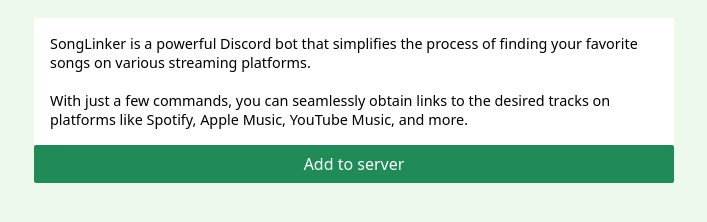
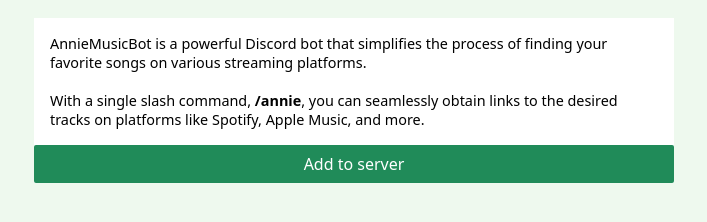
Before and after one commit to logicalley/discord.anniemusic.app, a website: page index.html in a window 1280 px wide. Shown: the part 382-604 px from the top of the page, without its empty margins (286-993 px from the left). Drawn offline with Linux system fonts and the light colour scheme; a web font is replaced by a local one.

Commit message:
fix naming

```diff
--- a/index.html
+++ b/index.html
@@ -87,10 +87,10 @@
 
         <div class="actions">
             <div class="description">
-                <span>SongLinker is a powerful Discord bot that simplifies the process of finding your favorite songs on various streaming platforms. </span>
+                <span>AnnieMusicBot is a powerful Discord bot that simplifies the process of finding your favorite songs on various streaming platforms. </span>
                 <br />
                 <br />
-                <span>With just a few commands, you can seamlessly obtain links to the desired tracks on platforms like Spotify, Apple Music, YouTube Music, and more.</span>
+                <span>With a single slash command, <strong>/annie</strong>, you can seamlessly obtain links to the desired tracks on platforms like Spotify, Apple Music, and more.</span>
             </div>
             <a class="cta" href="https://discord.com/oauth2/authorize?client_id=934526853153165342">Add to server</a>
         </div>
```
